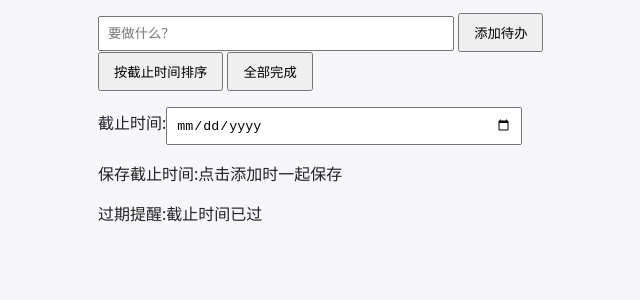
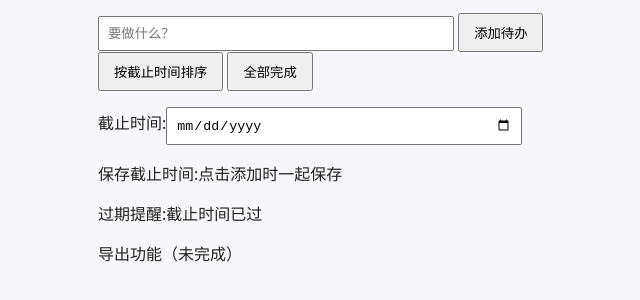
Before and after one commit to kzmoon/todo-app, a plain HTML site: page index.html in a window 1280 px wide. Shown: the part 134-434 px from the top of the page, without its empty margins (262-902 px from the left). Drawn offline with Linux system fonts and the light colour scheme.

Commit message:
实验：导出功能（半成品）

```diff
--- a/index.html
+++ b/index.html
@@ -37,5 +37,6 @@
         .join('');
     }
   </script>
+  <p id="export">导出功能（未完成）</p>
 </body>
 </html>
```
